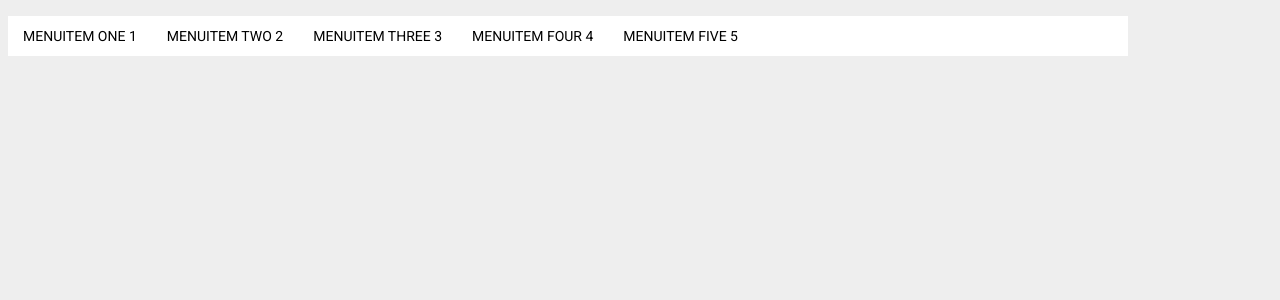
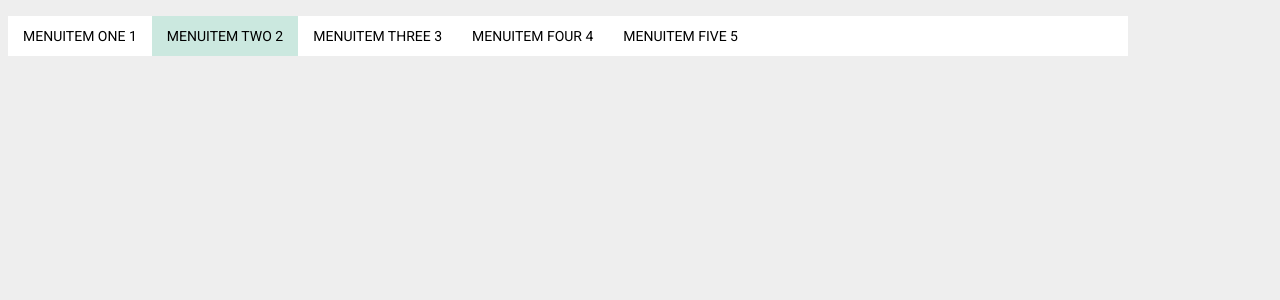
Before and after one commit to waldell/react-menu, a React (Create React App) app: page / in a window 1280 px wide. Shown: the top 300 px of the page. Built offline with nearby package versions, Linux system fonts and the light colour scheme.

Commit message:
added navigation callback to menu and comp

```diff
--- a/src/Menu.js
+++ b/src/Menu.js
@@ -31,6 +31,8 @@ export default class Menu extends React.Component {
 					currentPath={this.props.currentPath}
 
 					itemClick={this.props.itemClick}
+					navigate={this.props.navigate}
+
 					level={this.props.level}
 					data={x} />
 			);
--- a/src/MenuComposition.js
+++ b/src/MenuComposition.js
@@ -15,6 +15,7 @@ export default class MenuComposition extends React.Component {
 
 		this.itemClick = this.itemClick.bind(this);
 		this.menuClose = this.menuClose.bind(this);
+		this.navigate = this.navigate.bind(this);
 	}
 
 	getTrail(url, data) {
@@ -49,12 +50,15 @@ export default class MenuComposition extends React.Component {
 		}
 
 		this.setState({
-			selectedPath: trail,
-			currentPath: this.getTrail('2234', this.state.data)
+			selectedPath: trail
 		})
 	}
+
+	navigate(e) {
+		console.log(e);
+	}
+
 	menuClose() {
-		console.log(this)
 		this.setState({
 			selectedPath: []
 		})
@@ -62,6 +66,7 @@ export default class MenuComposition extends React.Component {
 	render() {
 		return (
 			<Menu
+				navigate={this.navigate}
 				close={this.menuClose}
 				className='top-menu'
 				itemClick={this.itemClick}
@@ -79,7 +84,7 @@ export default class MenuComposition extends React.Component {
 				this.setState({
 					data: x,
 					selectedPath: [],
-					currentPath: []
+					currentPath: this.getTrail('2234', x)
 				});
 			});
 
--- a/src/MenuItem.js
+++ b/src/MenuItem.js
@@ -11,6 +11,7 @@ export default class MenuItem extends React.Component {
 			rightAlign: false
 		};
 		this.itemClick = this.itemClick.bind(this);
+		this.linkClick = this.linkClick.bind(this);
 	}
 
 	get className() {
@@ -26,6 +27,13 @@ export default class MenuItem extends React.Component {
 	}
 	get hasChildren() { return this.props.data.children ? true : false }
 
+	linkClick(e) {
+		if (this.props.navigate) {
+			this.props.navigate(e);
+		}
+
+		this.itemClick(e);
+	}
 	itemClick(e) {
 		e.preventDefault();
 		this._markCurrentSelectedItem(e);
@@ -59,6 +67,7 @@ export default class MenuItem extends React.Component {
 			element = (
 				<div className={`menu__wrapper-item ${this.state.rightAlign ? 'menu__wrapper-item--right' : ''}`}>
 					<Menu
+						navigate={this.props.navigate}
 						itemClick={this.props.itemClick}
 						selectedPath={this.props.selectedPath}
 						currentPath={this.props.currentPath}
@@ -94,7 +103,7 @@ export default class MenuItem extends React.Component {
 	renderLink() {
 		return (
 			<a
-				onClick={this.itemClick}
+				onClick={this.linkClick}
 				href={this.props.data.url}
 				children={this.props.data.text} />
 		);
```
